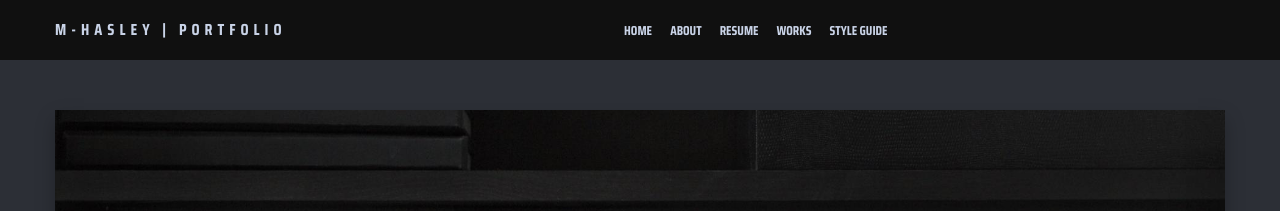
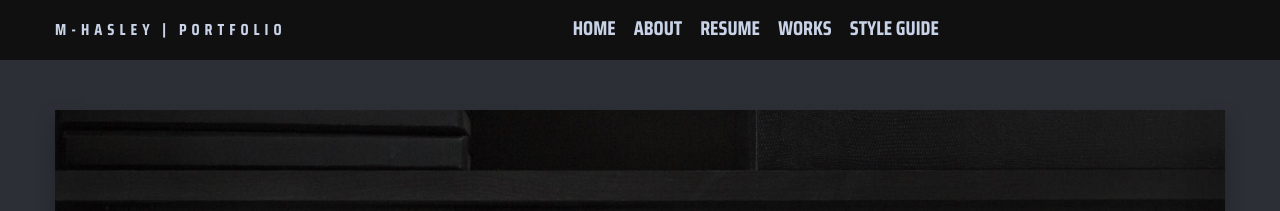
Before and after one commit to mhasley/mhasley.github.io, a Jekyll site: the page built from index.html, in a window 1280 px wide. Shown: the top 211 px of the page. Built offline with Jekyll 4.4.1, drawn with Linux system fonts in a browser that asks for light colours; nearby versions of some CDN libraries; the list of posts is cut into pages by our own code.

Commit message:
Update _home.scss

```diff
--- a/_sass/4-layouts/_home.scss
+++ b/_sass/4-layouts/_home.scss
@@ -438,7 +438,7 @@
         }
       }
       .menu-link {
-        font-size: 13px;
+        font-size: 20px;
         font-weight: 700;
         text-transform: uppercase;
         line-height: 19px;
```
